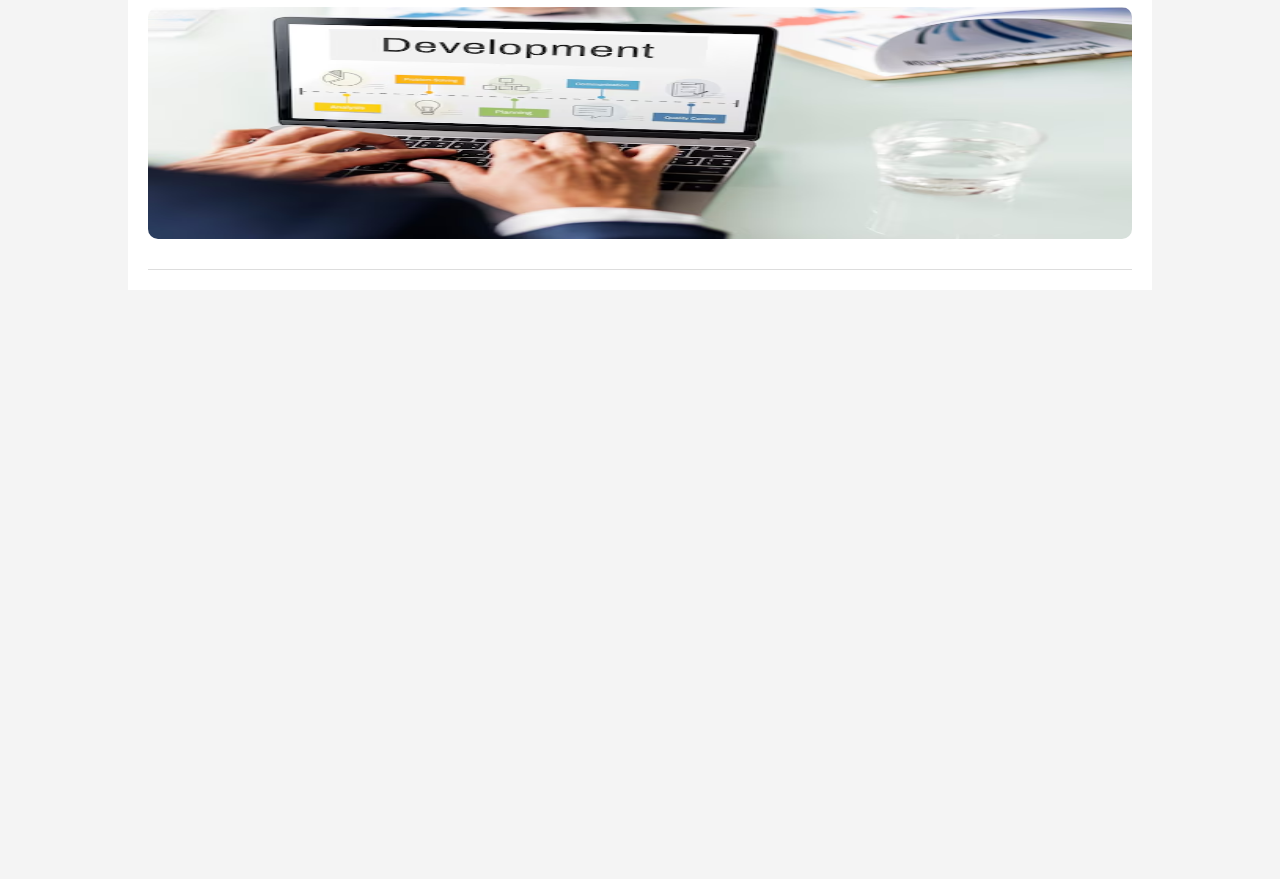
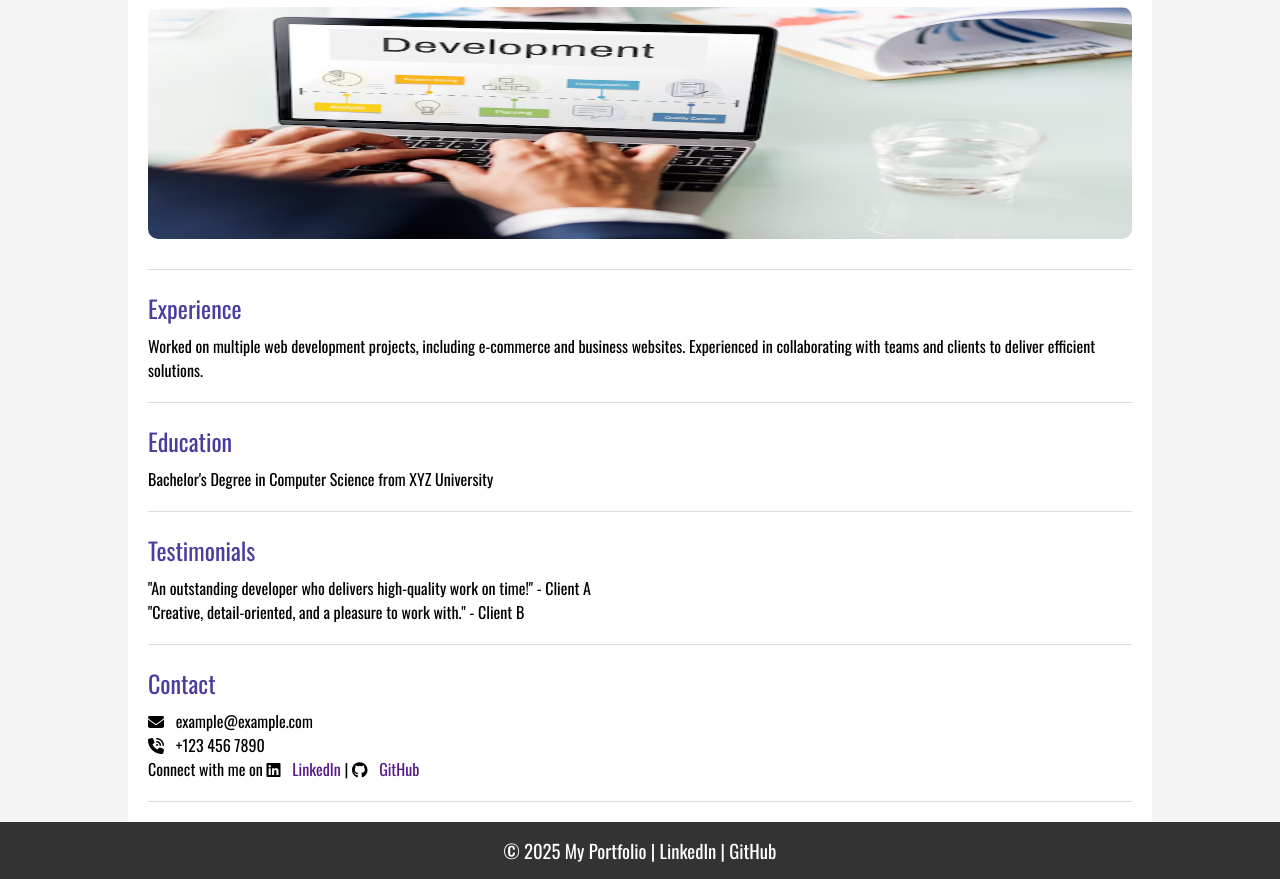
Before and after one commit to rafiul-sprwforge/portfolio-2.0, a plain HTML site: page index.html in a window 1280 px wide. Shown: the part 1329-2208 px from the top of the page. Before the commit the page ends 1619 px from the top, so only its background shows below. Drawn offline with nearby package versions, Linux system fonts and the light colour scheme.

Commit message:
Updated: Footer and added icon for contact

```diff
--- a/index.html
+++ b/index.html
@@ -6,10 +6,15 @@
     <meta name="viewport" content="width=device-width, initial-scale=1.0">
     <title>Portfolio</title>
     <link rel="stylesheet" href="style.css">
-    <!-- Google Fonts -->
+    <!-- Google Fonts CDN-->
     <link rel="preconnect" href="https://fonts.googleapis.com">
     <link rel="preconnect" href="https://fonts.gstatic.com" crossorigin>
     <link href="https://fonts.googleapis.com/css2?family=Oswald:wght@200..700&display=swap" rel="stylesheet">
+
+    <!-- Google Font Awesome ICON -->
+    <link rel="stylesheet" href="https://cdnjs.cloudflare.com/ajax/libs/font-awesome/6.7.2/css/all.min.css"
+        integrity="sha512-Evv84Mr4kqVGRNSgIGL/F/aIDqQb7xQ2vcrdIwxfjThSH8CSR7PBEakCr51Ck+w+/U6swU2Im1vVX0SVk9ABhg=="
+        crossorigin="anonymous" referrerpolicy="no-referrer" />
 </head>
 
 <body>
@@ -51,9 +56,37 @@
             <img class="gallery" src="assets/project2.avif" alt="project2">
             <img class="gallery" src="assets/project-3.avif" alt="project3">
         </section>
+
+        <section>
+            <h2>Experience</h2>
+            <p>Worked on multiple web development projects, including e-commerce and business websites. Experienced in
+                collaborating with teams and clients to deliver efficient solutions.</p>
+        </section>
+
+        <section>
+            <h2>Education</h2>
+            <p>Bachelor's Degree in Computer Science from XYZ University</p>
+        </section>
+
+        <section>
+            <h2>Testimonials</h2>
+            <blockquote>"An outstanding developer who delivers high-quality work on time!" </blockquote>- Client A
+            <br />
+            <blockquote>"Creative, detail-oriented, and a pleasure to work with." </blockquote>- Client B
+        </section>
+
+        <section>
+            <h2>Contact</h2>
+            <p><i class="fa-solid fa-envelope" style="margin-right: 8px;"></i> example@example.com</p>
+            <p><i class="fa-solid fa-phone-volume" style="margin-right: 8px;"></i> +123 456 7890</p>
+            <p>Connect with me on
+                <a href=""> <i class="fa-brands fa-linkedin" style="margin-right: 8px;"></i> LinkedIn</a> | <a href=""> <i
+                        class="fa-brands fa-github" style="margin-right: 8px;"></i> GitHub</a>
+            </p>
+        </section>
     </main>
     <footer>
-
+        <h3>&copy; 2025 My Portfolio | LinkedIn | GitHub</h3>
     </footer>
 </body>
 
--- a/style.css
+++ b/style.css
@@ -11,7 +11,8 @@ body{
     background-color: #f4f4f4;
 }
 
-header{
+header,
+footer{
     padding: 15px 0;
     background: #333;
     text-align: center;
@@ -56,3 +57,11 @@ a{
 .project{
     margin:10px 0;
 }
+
+blockquote{
+    display: inline;
+}
+i{
+    font-size: 16px;
+    color: black;
+}
```
